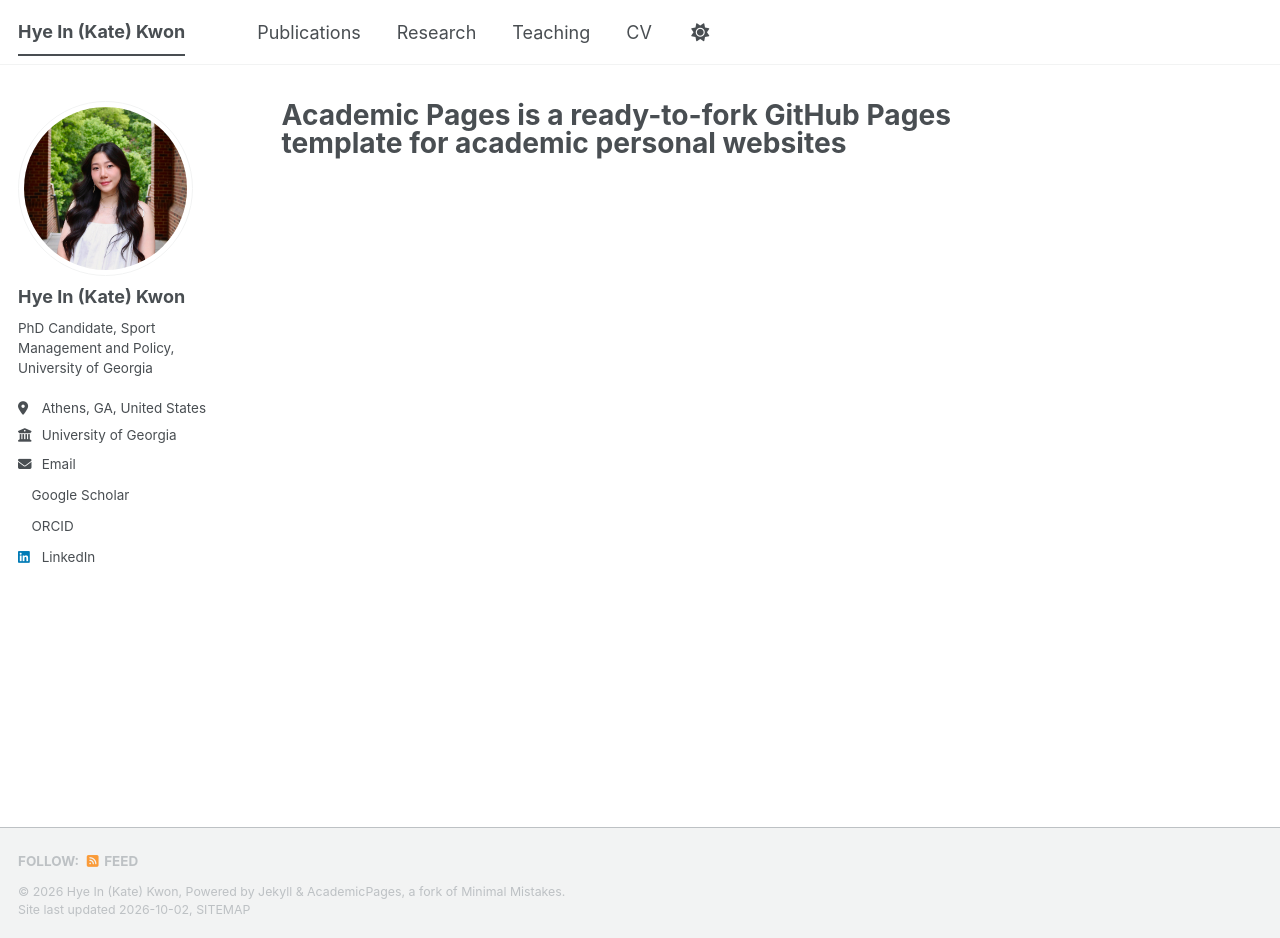
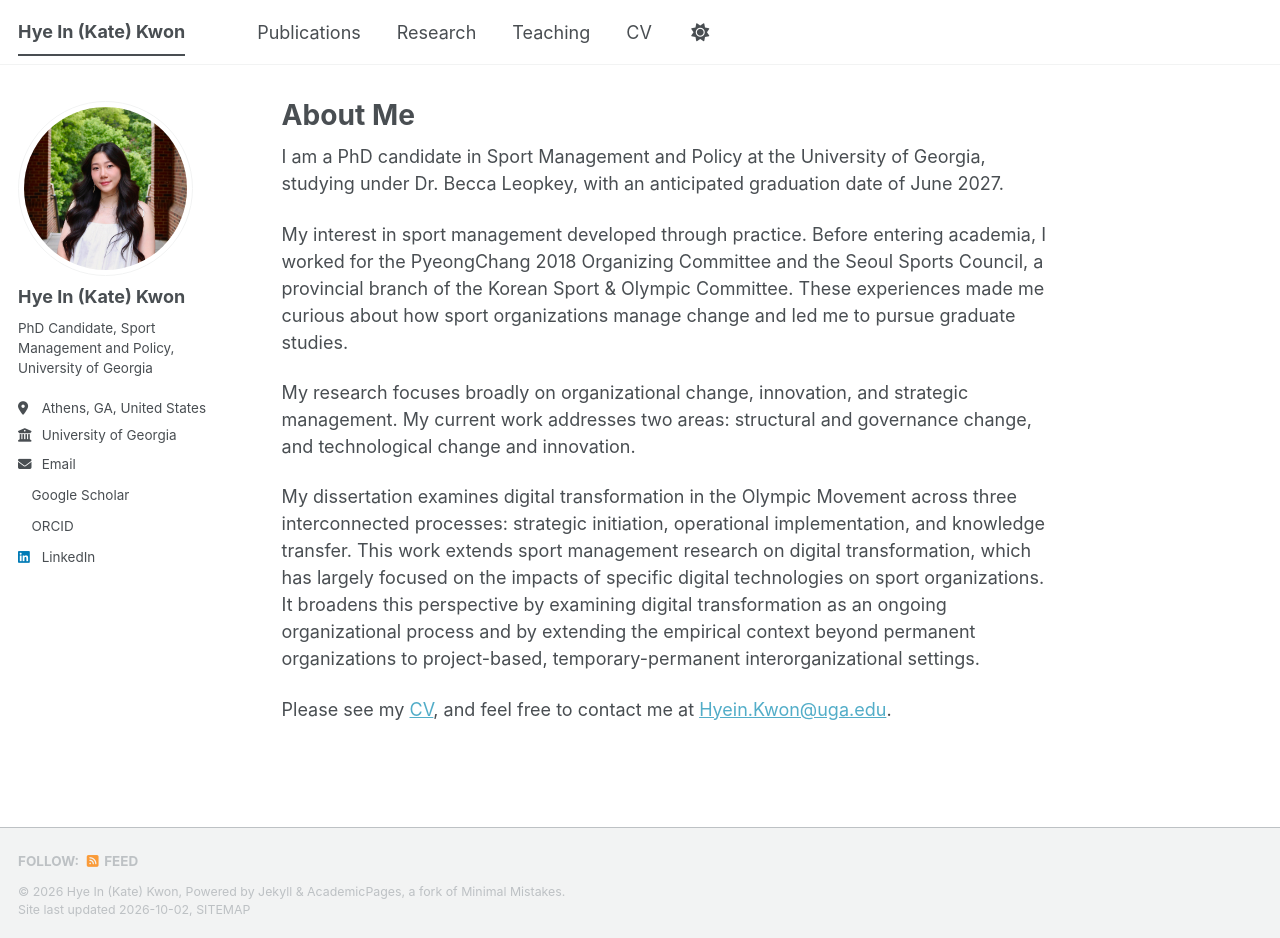
Before and after one commit to katehyeinkwon/katehyeinkwon.github.io, a Jekyll site: the page built from _pages/about.md, in a window 1280 px wide and 938 px high. Built offline with Jekyll 4.4.1, drawn with Linux system fonts in a browser that asks for light colours; a style sheet for code colours, icons or effects is not loaded.

Commit message:
Update about.md

```diff
--- a/_pages/about.md
+++ b/_pages/about.md
@@ -1,8 +1,17 @@
 ---
 permalink: /
-title: "Academic Pages is a ready-to-fork GitHub Pages template for academic personal websites"
-author_profile: true
+title: "About Me"
+aauthor_profile: true
 redirect_from:
   - /about/
   - /about.html
 ---
+I am a PhD candidate in Sport Management and Policy at the University of Georgia, studying under Dr. Becca Leopkey, with an anticipated graduation date of June 2027.
+
+My interest in sport management developed through practice. Before entering academia, I worked for the PyeongChang 2018 Organizing Committee and the Seoul Sports Council, a provincial branch of the Korean Sport & Olympic Committee. These experiences made me curious about how sport organizations manage change and led me to pursue graduate studies.
+
+My research focuses broadly on organizational change, innovation, and strategic management. My current work addresses two areas: structural and governance change, and technological change and innovation.
+
+My dissertation examines digital transformation in the Olympic Movement across three interconnected processes: strategic initiation, operational implementation, and knowledge transfer. This work extends sport management research on digital transformation, which has largely focused on the impacts of specific digital technologies on sport organizations. It broadens this perspective by examining digital transformation as an ongoing organizational process and by extending the empirical context beyond permanent organizations to project-based, temporary-permanent interorganizational settings.
+
+Please see my [CV](/files/cv.pdf), and feel free to contact me at [Hyein.Kwon@uga.edu](mailto:Hyein.Kwon@uga.edu).
```
